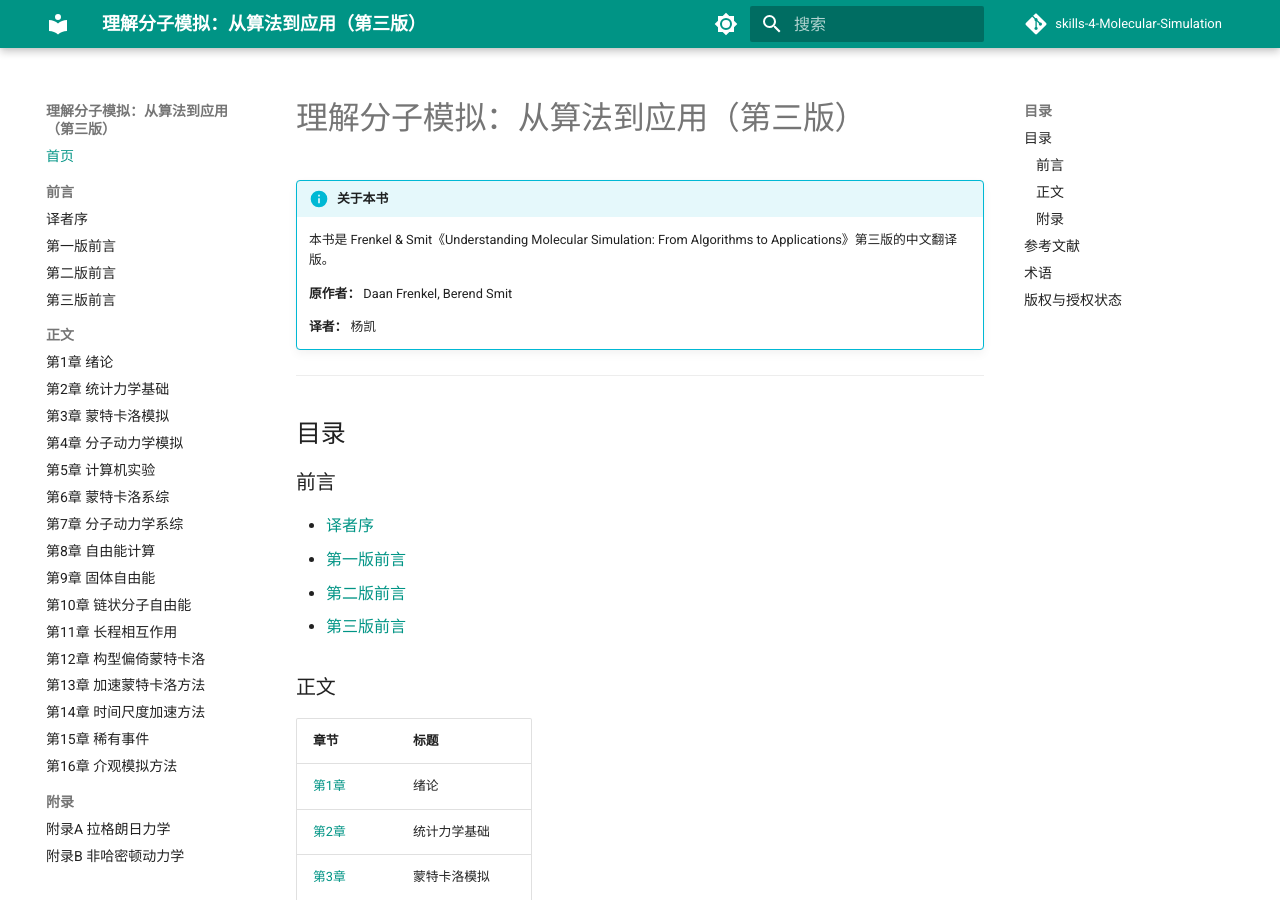
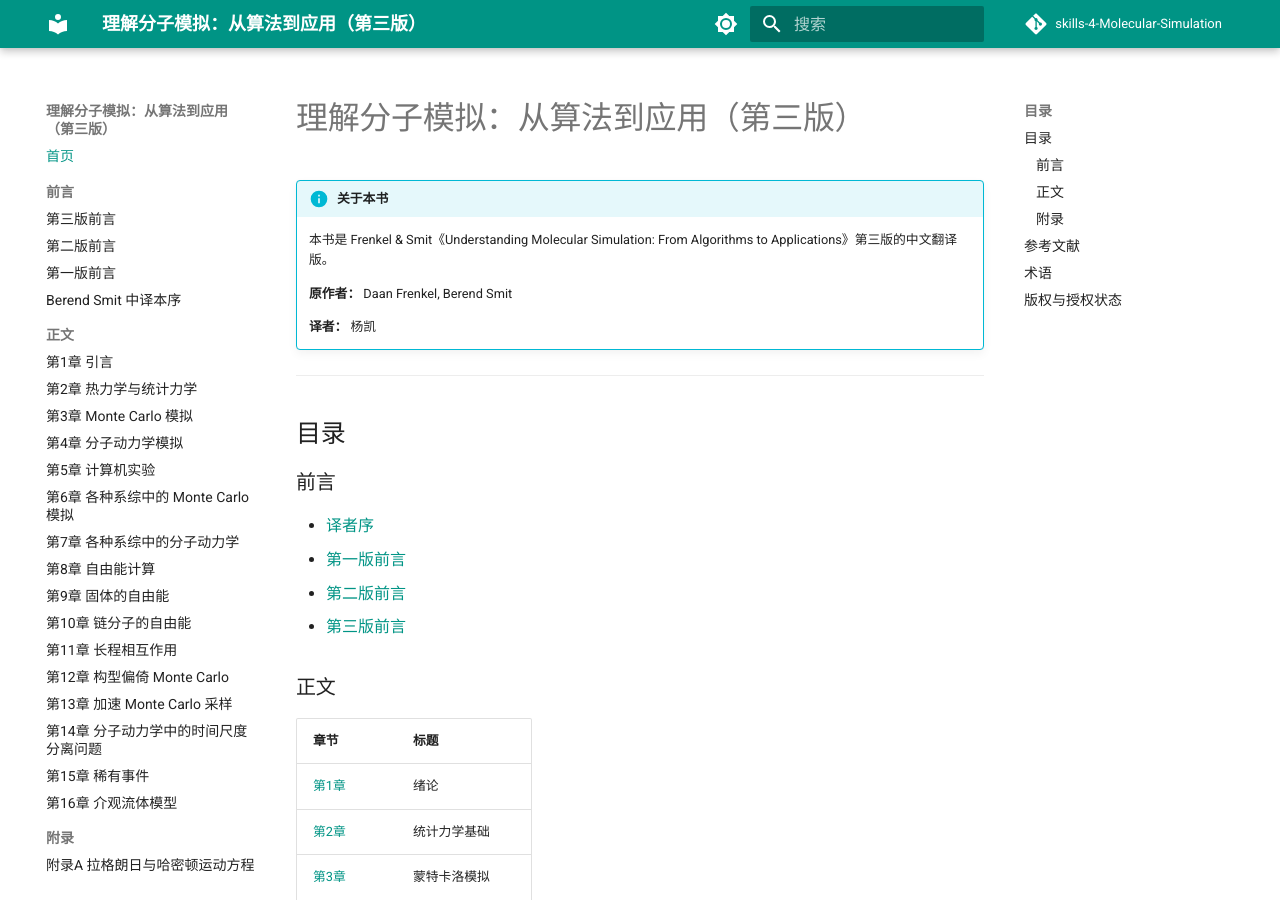
Before and after one commit to KASSARhahaha/skills-4-Molecular-Simulation, an MkDocs documentation site: the page built from docs/index.md, in a window 1280 px wide and 900 px high. Built offline with MkDocs 1.6.1 and Material for MkDocs 9.7.7, drawn with Linux system fonts in a browser that asks for light colours; comment, search, counter and statistics services are not loaded.

Commit message:
侧栏章名对回书里的正式标题
mkdocs.yml 的 nav 还是早期草稿时的标签，和成书章名对不上：
- 附录H 写成「确定性颗粒动力学」，实际是「光滑耗散粒子动力学」
  （smoothed dissipative particle dynamics），意思完全不同；
- 第14章 写成「时间尺度加速方法」，实际是「分子动力学中的时间尺度
  分离问题」；
- 第3/12/13章 用「蒙特卡洛」，与凡例定的体例相反——Monte Carlo 作为
  算法专名全书保留拉丁原名；
- 「译者序」实为 Berend Smit 为中译本写的序，不是译者写的；
- 另有 第1/2/6/7/9/10/16 章与 附录A/E/F/G/J 的标题与书中不一致。

页面正文的 H1 一直是对的（tex2md.py 从 \chapter{} 生成），错的只有
侧栏标签，于是点「附录H 确定性颗粒动力学」进去看到的是另一个标题。
前言顺序也照书改成 第三版/第二版/第一版/中译本序。

30 条章节标签现与页面 H1 逐条一致。

```diff
--- a/mkdocs.yml
+++ b/mkdocs.yml
@@ -68,38 +68,38 @@ extra_javascript:
 nav:
   - 首页: index.md
   - 前言:
-    - 译者序: chapters/preface-berend.md
+    - 第三版前言: chapters/preface3.md
+    - 第二版前言: chapters/preface2.md
     - 第一版前言: chapters/preface1.md
-    - 第二版前言: chapters/preface2.md
-    - 第三版前言: chapters/preface3.md
+    - Berend Smit 中译本序: chapters/preface-berend.md
   - 正文:
-    - 第1章 绪论: chapters/ch01-introduction.md
-    - 第2章 统计力学基础: chapters/ch02-thermo-statmech.md
-    - 第3章 蒙特卡洛模拟: chapters/ch03-monte-carlo.md
+    - 第1章 引言: chapters/ch01-introduction.md
+    - 第2章 热力学与统计力学: chapters/ch02-thermo-statmech.md
+    - 第3章 Monte Carlo 模拟: chapters/ch03-monte-carlo.md
     - 第4章 分子动力学模拟: chapters/ch04-md.md
     - 第5章 计算机实验: chapters/ch05-computer-exp.md
-    - 第6章 蒙特卡洛系综: chapters/ch06-mc-ensembles.md
-    - 第7章 分子动力学系综: chapters/ch07-md-ensembles.md
+    - 第6章 各种系综中的 Monte Carlo 模拟: chapters/ch06-mc-ensembles.md
+    - 第7章 各种系综中的分子动力学: chapters/ch07-md-ensembles.md
     - 第8章 自由能计算: chapters/ch08-free-energy.md
-    - 第9章 固体自由能: chapters/ch09-free-energy-solids.md
-    - 第10章 链状分子自由能: chapters/ch10-free-energy-chains.md
+    - 第9章 固体的自由能: chapters/ch09-free-energy-solids.md
+    - 第10章 链分子的自由能: chapters/ch10-free-energy-chains.md
     - 第11章 长程相互作用: chapters/ch11-long-ranged.md
-    - 第12章 构型偏倚蒙特卡洛: chapters/ch12-cbmc.md
-    - 第13章 加速蒙特卡洛方法: chapters/ch13-accel-mc.md
-    - 第14章 时间尺度加速方法: chapters/ch14-timescale.md
+    - 第12章 构型偏倚 Monte Carlo: chapters/ch12-cbmc.md
+    - 第13章 加速 Monte Carlo 采样: chapters/ch13-accel-mc.md
+    - 第14章 分子动力学中的时间尺度分离问题: chapters/ch14-timescale.md
     - 第15章 稀有事件: chapters/ch15-rare-events.md
-    - 第16章 介观模拟方法: chapters/ch16-mesoscopic.md
+    - 第16章 介观流体模型: chapters/ch16-mesoscopic.md
   - 附录:
-    - 附录A 拉格朗日力学: chapters/appA-lagrangian.md
+    - 附录A 拉格朗日与哈密顿运动方程: chapters/appA-lagrangian.md
     - 附录B 非哈密顿动力学: chapters/appB-non-hamiltonian.md
-    - 附录C Kirkwood-Buff理论: chapters/appC-kirkwood-buff.md
+    - 附录C Kirkwood-Buff 理论: chapters/appC-kirkwood-buff.md
     - 附录D 非平衡热力学: chapters/appD-non-eq-thermo.md
-    - 附录E 非平衡功: chapters/appE-non-eq-work.md
-    - 附录F 线性响应理论: chapters/appF-linear-response.md
-    - 附录G Committor分析: chapters/appG-committor.md
-    - 附录H 确定性颗粒动力学: chapters/appH-sdpd.md
-    - 附录I 节省CPU时间: chapters/appI-saving-cpu.md
-    - 附录J 算法汇总: chapters/appJ-algorithms.md
+    - 附录E 非平衡功与细致平衡: chapters/appE-non-eq-work.md
+    - "附录F 线性响应：示例": chapters/appF-linear-response.md
+    - 附录G 传递概率（Committor）: chapters/appG-committor.md
+    - 附录H 光滑耗散粒子动力学: chapters/appH-sdpd.md
+    - 附录I 节省 CPU 时间: chapters/appI-saving-cpu.md
+    - 附录J 算法: chapters/appJ-algorithms.md
   - 参考文献: chapters/references.md
   - 缩略语表: acronyms.md
   - 符号表: symbols.md
```
